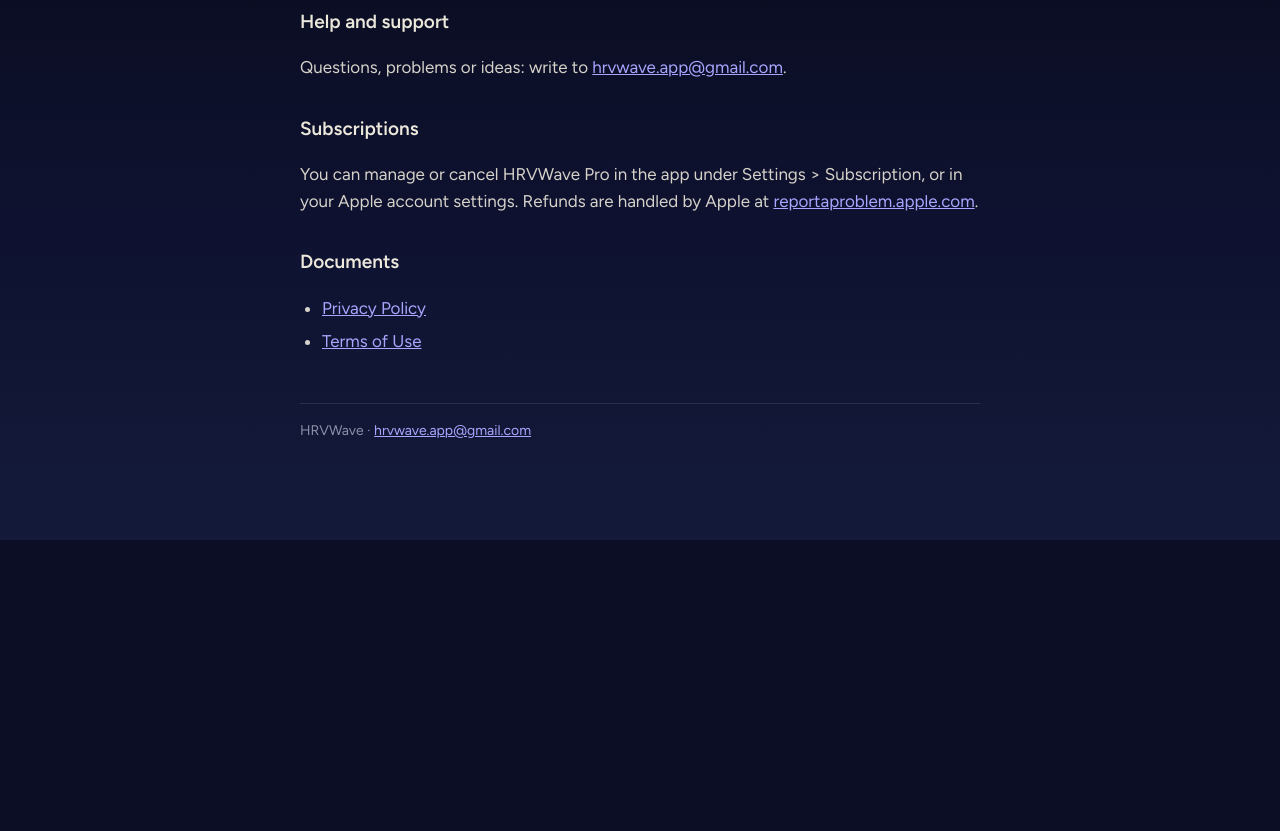
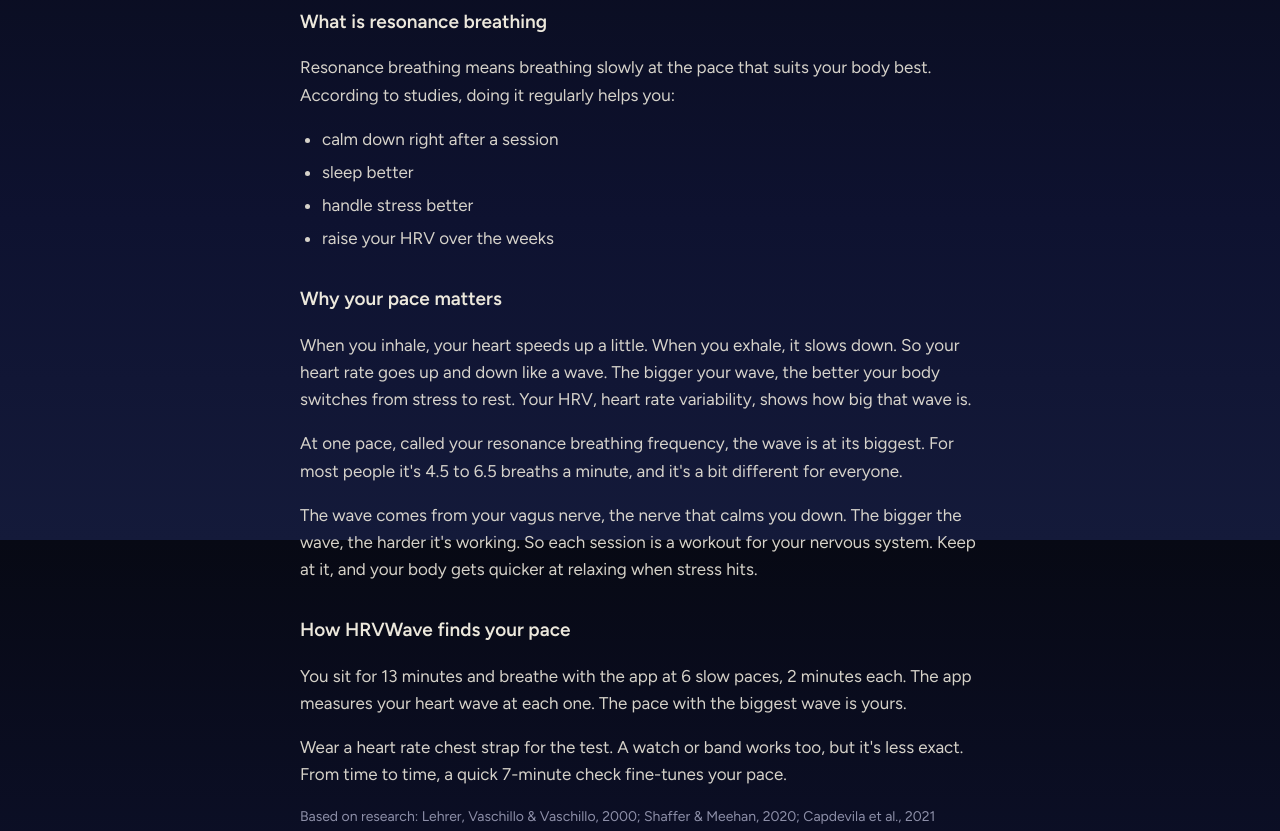
Before and after one commit to apranovich/hrwwave-public, a plain HTML site: page index.html in a window 1280 px wide. Shown: the part 260-1091 px from the top of the page. Before the commit the page ends 800 px from the top, so only its background shows below. Drawn offline with Linux system fonts and the light colour scheme; a web font is replaced by a local one.

Commit message:
Home page: what resonance breathing is and how the app finds your pace

```diff
--- a/index.html
+++ b/index.html
@@ -28,6 +28,17 @@ footer { margin-top:48px; padding-top:16px; border-top:1px solid var(--line); fo
 <h1>HRVWave</h1>
 <p class="date">Resonance breathing with a heart rate chest strap</p>
 <p>HRVWave finds the breathing pace your heart responds to most, then guides you to breathe at it, with live heart rate, HRV and coherence from your heart rate monitor.</p>
+<h2>What is resonance breathing</h2>
+<p>Resonance breathing means breathing slowly at the pace that suits your body best. According to studies, doing it regularly helps you:</p>
+<ul><li>calm down right after a session</li><li>sleep better</li><li>handle stress better</li><li>raise your HRV over the weeks</li></ul>
+<h2>Why your pace matters</h2>
+<p>When you inhale, your heart speeds up a little. When you exhale, it slows down. So your heart rate goes up and down like a wave. The bigger your wave, the better your body switches from stress to rest. Your HRV, heart rate variability, shows how big that wave is.</p>
+<p>At one pace, called your resonance breathing frequency, the wave is at its biggest. For most people it's 4.5 to 6.5 breaths a minute, and it's a bit different for everyone.</p>
+<p>The wave comes from your vagus nerve, the nerve that calms you down. The bigger the wave, the harder it's working. So each session is a workout for your nervous system. Keep at it, and your body gets quicker at relaxing when stress hits.</p>
+<h2>How HRVWave finds your pace</h2>
+<p>You sit for 13 minutes and breathe with the app at 6 slow paces, 2 minutes each. The app measures your heart wave at each one. The pace with the biggest wave is yours.</p>
+<p>Wear a heart rate chest strap for the test. A watch or band works too, but it's less exact. From time to time, a quick 7-minute check fine-tunes your pace.</p>
+<p class="date">Based on research: Lehrer, Vaschillo &amp; Vaschillo, 2000; Shaffer &amp; Meehan, 2020; Capdevila et al., 2021</p>
 <h2>Help and support</h2>
 <p>Questions, problems or ideas: write to <a href="mailto:hrvwave.app@gmail.com">hrvwave.app@gmail.com</a>.</p>
 <h2>Subscriptions</h2>
```
Also changed, not shown: ru/index.html (+11 -0 lines).
